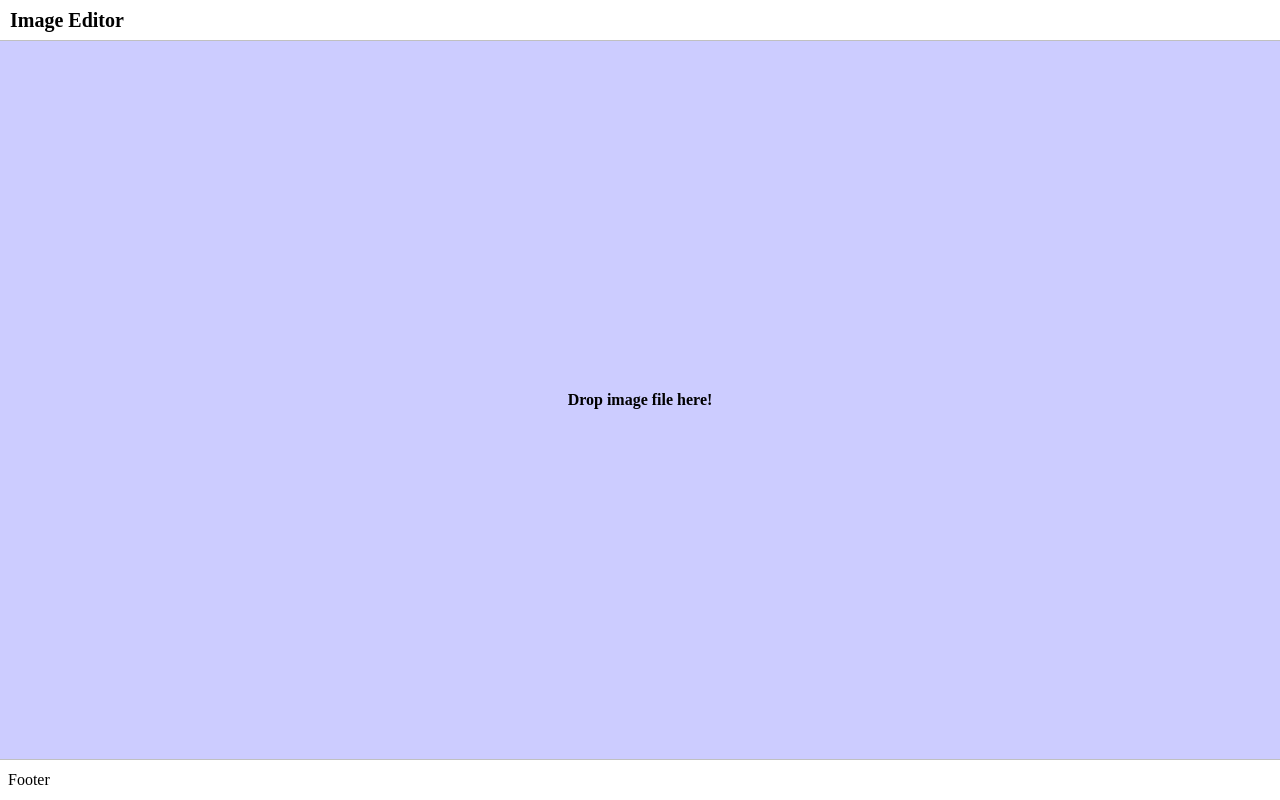
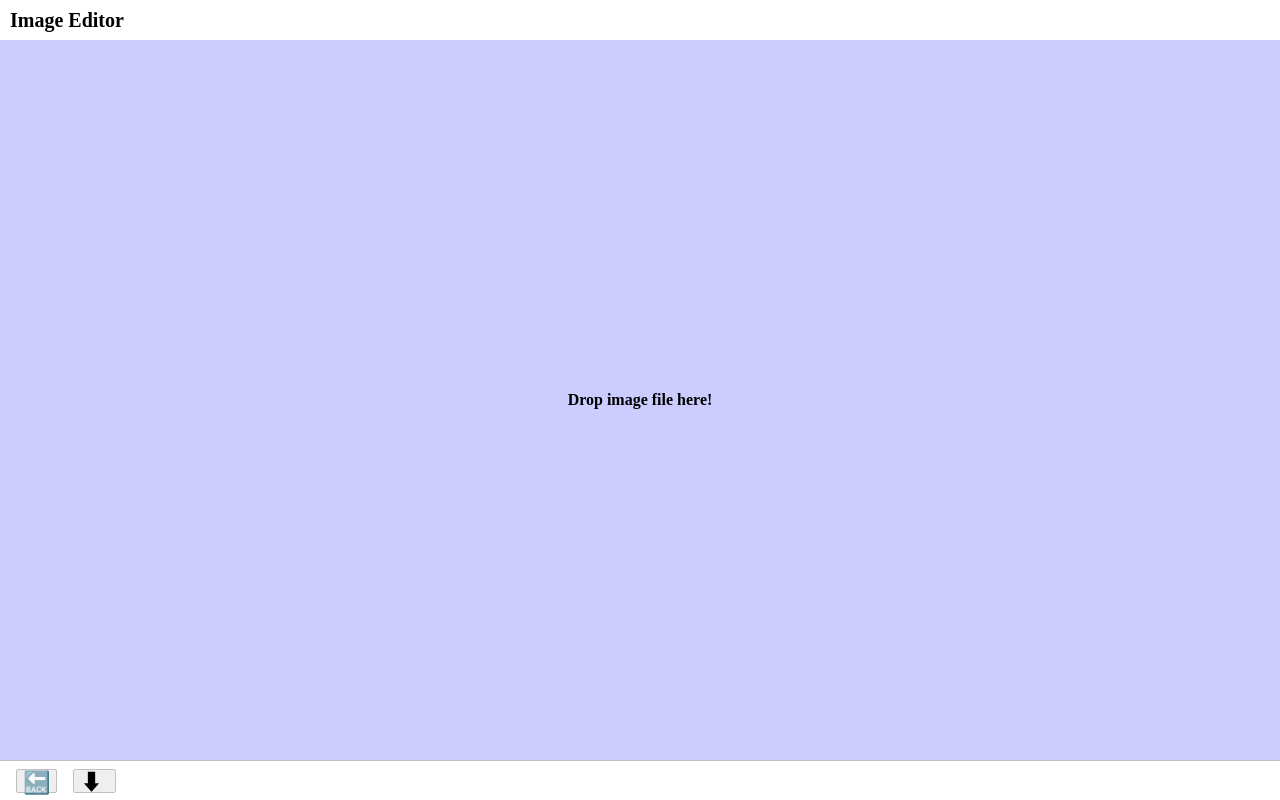
Before and after one commit to mryhryki/image-markup, a React (Vite) app: page / in a window 1280 px wide. Built offline with nearby package versions, Linux system fonts and the light colour scheme.

Commit message:
Add download button.

```diff
--- a/src/app.tsx
+++ b/src/app.tsx
@@ -22,10 +22,10 @@ const Title = styled.h1`
 `;
 
 const ImageArea = styled.div`
-  bottom: 41px;
+  bottom: 40px;
   overflow: hidden;
   position: absolute;
-  top: 41px;
+  top: 40px;
   width: 100vw;
 `;
 
@@ -34,12 +34,24 @@ const Footer = styled.footer`
   bottom: 0;
   box-sizing: border-box;
   line-height: 24px;
+  max-height: 40px;
   padding: 8px;
   width: 100vw;
   position: absolute;
 `;
 
-export const App = React.FC = () => {
+const Button = styled.button`
+  border-radius: 2px;
+  border: 1px solid silver;
+  font-size: 22px;
+  height: 24px;
+  line-height: 24px;
+  min-width: 24px;
+  text-align: center;
+  margin: 0 8px;
+`;
+
+export const App: React.FC = () => {
   const [imageFile, setImageFile] = useState<File | null>(null);
   const [context, setContext] = useState<CanvasRenderingContext2D | null>(null);
   const canvasRef = useRef<HTMLCanvasElement>(null);
@@ -71,12 +83,12 @@ export const App = React.FC = () => {
     setMouseEventListener(canvas, (event) => {
       switch (event.type) {
         case "moved":
-          drawAllow(context, event.start, event.current)
-          break
+          drawAllow(context, event.start, event.current);
+          break;
         case "moving":
-          console.debug(event)
+          console.debug(event);
       }
-    })
+    });
   }, [context, imageFile]);
 
   return (
@@ -88,10 +100,23 @@ export const App = React.FC = () => {
         {imageFile == null ? (
           <ImageFileDragAndDropArea onImageFileDrop={setImageFile}/>
         ) : null}
-        <Canvas canvasRef={canvasRef} />
+        <Canvas canvasRef={canvasRef}/>
       </ImageArea>
       <Footer>
-        Footer
+        <Button /* TODO */>🔙</Button>
+        <Button
+          onClick={() => {
+            const canvas = canvasRef.current;
+            if (canvas == null) return;
+            const dataUrl = canvas.toDataURL("image/jpeg");
+            const anchor = document.createElement("a");
+            anchor.href = dataUrl;
+            anchor.download = "image.jpg";
+            anchor.click();
+          }}
+        >
+          ⬇
+          ️</Button>
       </Footer>
     </div>
   );
```
Also changed, not shown: src/components/draw/allow.ts (+4 -4 lines).
